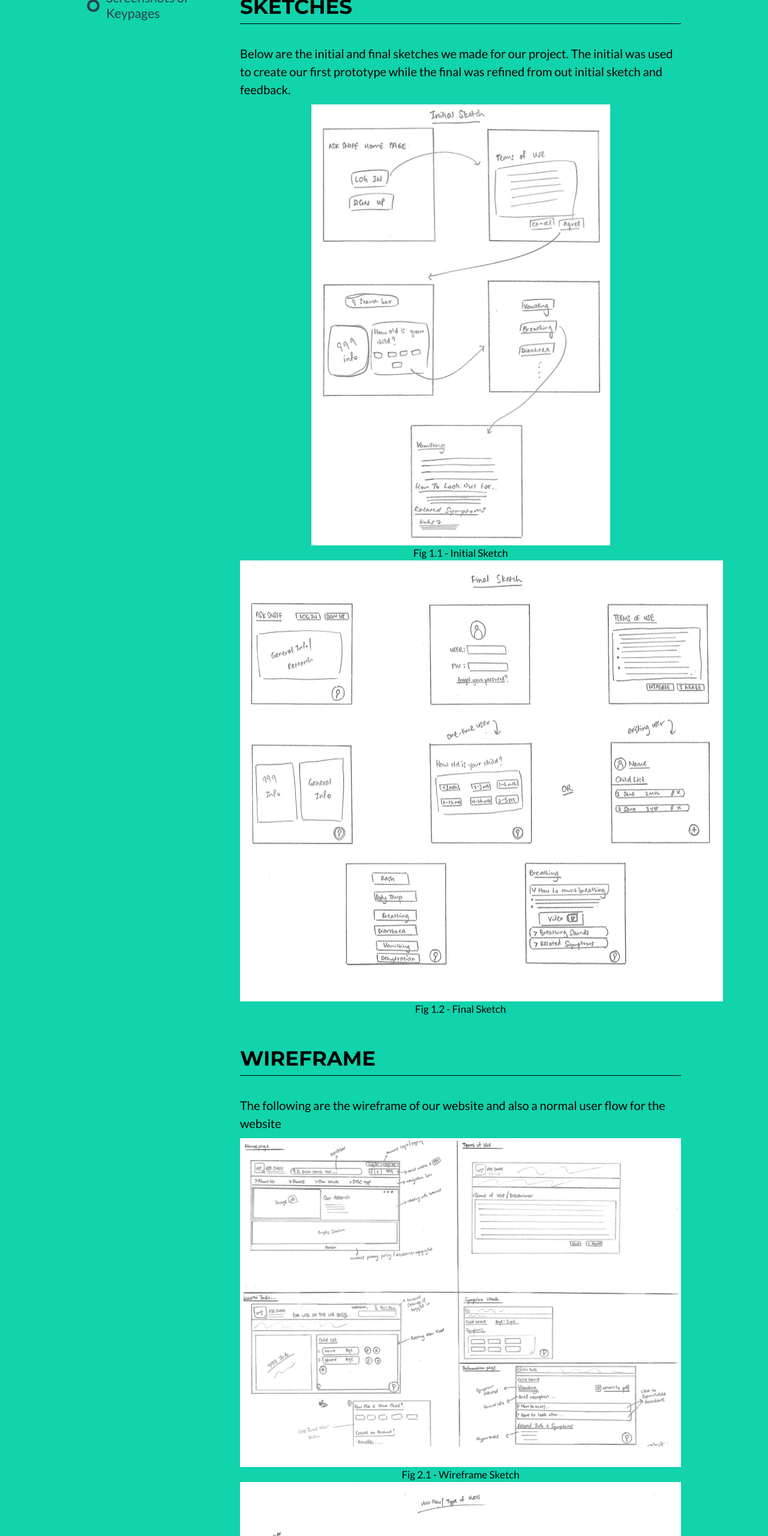
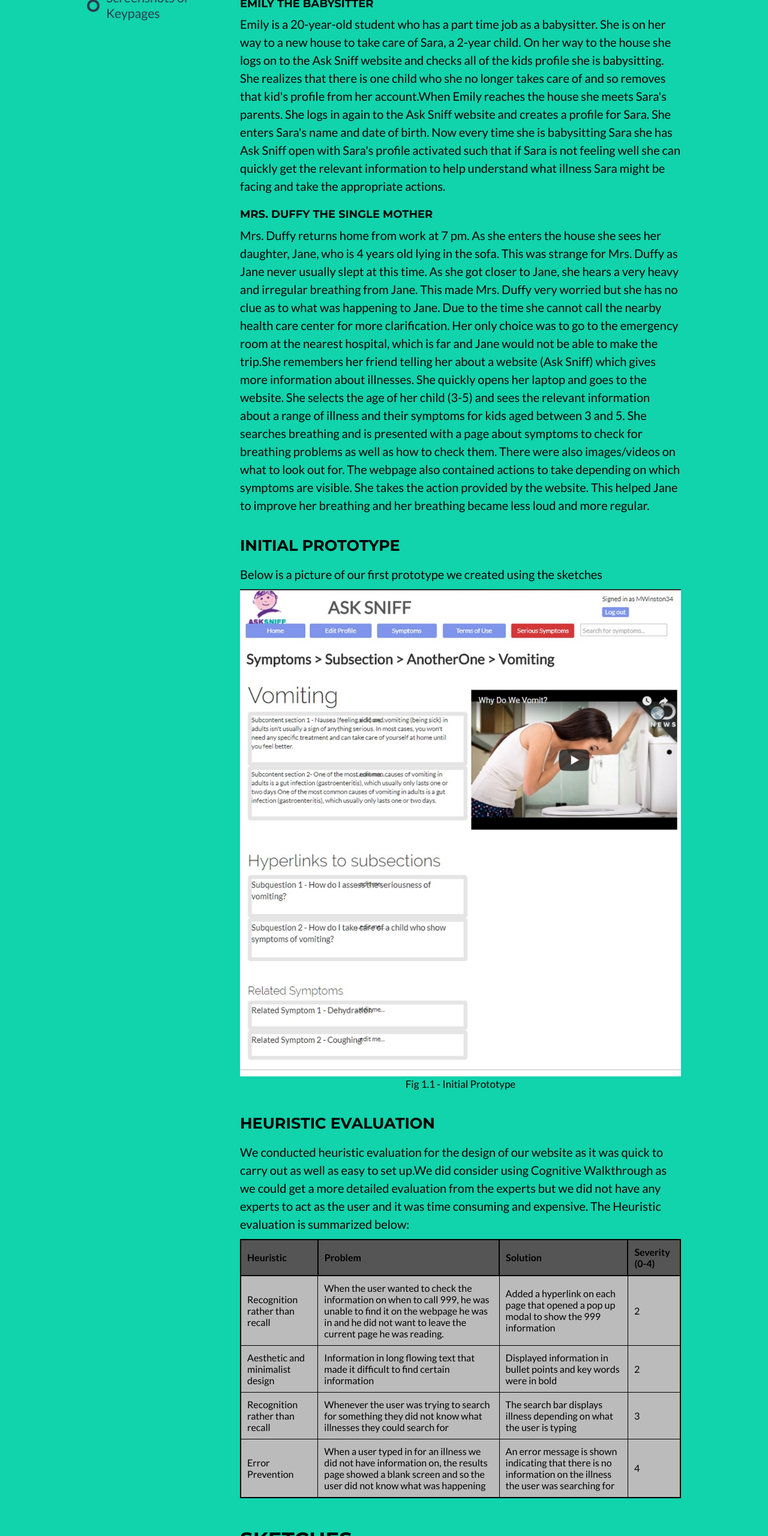
Before and after one commit to skabra07/team8-website, a plain HTML site: page hci.html in a window 1280 px wide. Shown: the part 240-2800 px from the top of the page at 60% size. Drawn offline with nearby package versions, Linux system fonts and the light colour scheme; files whose address does not match are found by name.

```diff
--- a/hci.html
+++ b/hci.html
@@ -31,12 +31,17 @@
             border-collapse: collapse;
             border-spacing: 0;
             border:2px solid #000000;
+            background: rgb(187, 187, 187);
+            width:100%;
+        }
+        thead{
+            background: rgb(85, 85, 85);
         }
         th{
             border:2px solid #000000;
             padding: 10px;
+
         }
-
         td{
             border:1px solid #000000;
             padding: 10px;
@@ -107,6 +112,23 @@
                 </div>
                 <div class="col-md-9">
                     <h1 id="conent-of-hci-website">Content of HCI Website</h1>
+                    <h2>Scenarios</h2>
+                    <h4>Emily the Babysitter</h4>
+                    <p>Emily is a 20-year-old student who has a part time job as a babysitter. She is on her way to a new house to take care of Sara, a 2-year child. On her way to the house she logs on to the Ask Sniff website and checks all of the kids profile she is babysitting. She realizes that there is one child who she no longer takes care of and so removes that kid's profile from her account.When Emily reaches the house she meets Sara's parents. She logs in again to the Ask Sniff website and creates a profile for Sara. She enters Sara's name and date of birth. Now every time she is babysitting Sara she has Ask Sniff open with Sara's profile activated such that if Sara is not feeling well she can quickly get the relevant information to help understand what illness Sara might be facing and take the appropriate actions.</p>
+                    <h4>Mrs. Duffy the Single Mother</h4>
+                    <p>Mrs. Duffy returns home from work at 7 pm. As she enters the house she sees her daughter, Jane, who is 4 years old lying in the sofa. This was strange for Mrs. Duffy as Jane never usually slept at this time. As she got closer to Jane, she hears a very heavy and irregular breathing from Jane. This made Mrs. Duffy very worried but she has no clue as to what was happening to Jane. Due to the time she cannot call the nearby health care center for more clarification. Her only choice was to go to the emergency room at the nearest hospital, which is far and Jane would not be able to make the trip.She remembers her friend telling her about a website (Ask Sniff) which gives more information about illnesses. She quickly opens her laptop and goes to the website. She selects the age of her child (3-5) and sees the relevant information about a range of illness and their symptoms for kids aged between 3 and 5. She searches breathing and is presented with a page about symptoms to check for breathing problems as well as how to check them. There were also images/videos on what to look out for. The webpage also contained actions to take depending on which symptoms are visible. She takes the action provided by the website. This helped Jane to improve her breathing and her breathing became less loud and more regular.</p>
+                    <h2>Initial Prototype</h2>
+                    <p>Below is a picture of our first prototype we created using the sketches</p>
+                    <figure><img src="img/prototype_1.jpg" class="center-block" width="100%"><figcaption class="text-center">Fig 1.1 - Initial Prototype</figcaption></figure>
+                    <h2>Heuristic evaluation</h2>
+                    <p>We conducted heuristic evaluation for the design of our website as it was quick to carry out as well as easy to set up.We did consider using Cognitive Walkthrough as we could get a more detailed evaluation from the experts but we did not have any experts to act as the user and it was time consuming and expensive. The Heuristic evaluation is summarized below:</p>
+                    <table>
+                        <thead><tr><th>Heuristic</th><th>Problem</th><th>Solution</th><th>Severity (0-4)</th></tr></thead>
+                        <tbody><tr><td>Recognition rather than recall</td><td>When the user wanted to check the information on when to call 999, he was unable to find it on the webpage he was in and he did not want to leave the current page he was reading.</td><td>Added a hyperlink on each page that opened a pop up modal to show the 999 information</td><td>2</td></tr>
+                        <tr><td>Aesthetic and minimalist design</td><td>Information in long flowing text that made it difficult to find certain information</td><td>Displayed information in bullet points and key words were in bold</td><td>2</td></tr>
+                        <tr><td>Recognition rather than recall</td><td>Whenever the user was trying to search for something they did not know what illnesses they could search for</td><td>The search bar displays illness depending on what the user is typing</td><td>3</td></tr>
+                        <td>Error Prevention</td><td>When a user typed in for an illness we did not have information on, the results page showed a blank screen and so the user did not know what was happening</td><td>An error message is shown indicating that there is no information on the illness the user was searching for</td><td>4</td></tr></tbody>
+                    </table>
 
                     <h1 id="sketches">Sketches</h1>
                     <p>Below are the initial and final sketches we made for our project. The initial was used to create our first prototype while the final was refined from out initial sketch and feedback.</p>
```
Also changed, not shown: management.html (+18 -1 lines), img/gant-chart.png (added), img/prototype_1.jpg (added), 2 other files.
